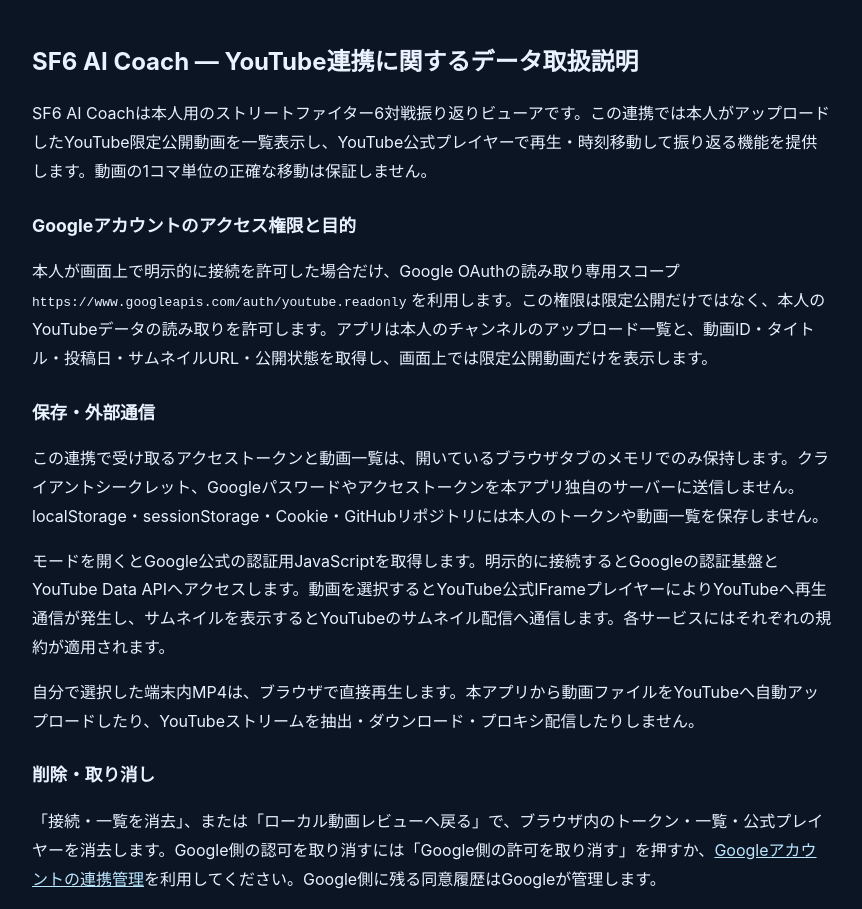
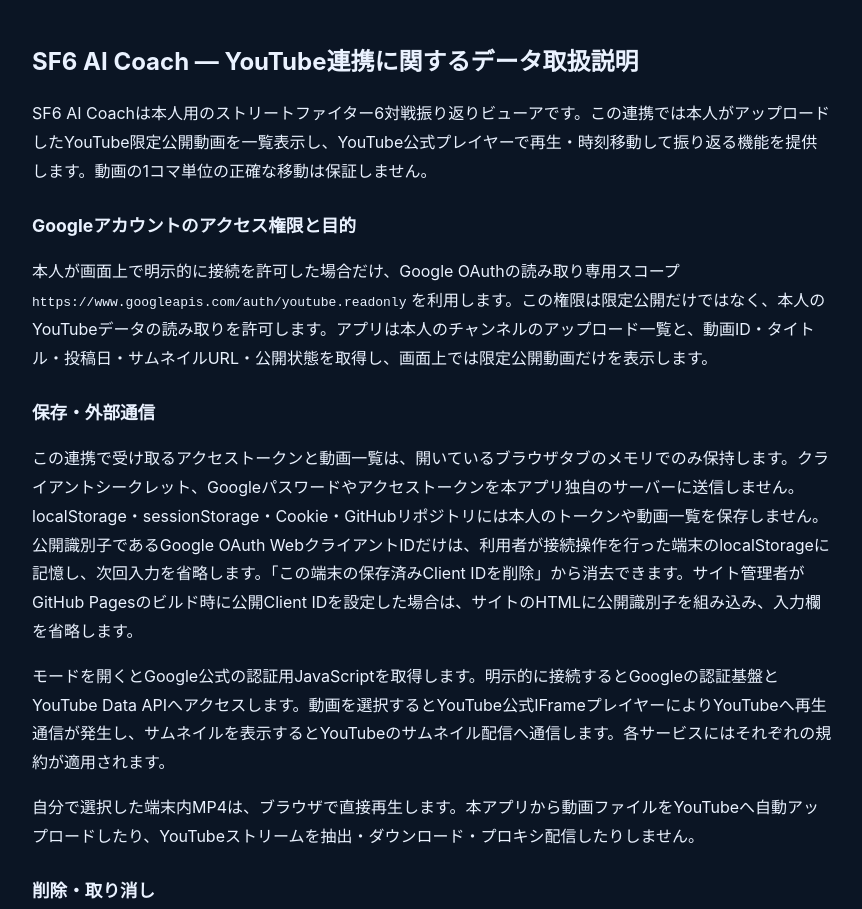
Before and after one commit to SashunDev/sf6-ai-coach-viewer, a plain HTML site: page youtube-privacy.html in a window 1280 px wide. Shown: the top 909 px of the page, without its empty margins (208-1070 px from the left). Drawn offline with Linux system fonts and the light colour scheme.

Commit message:
feat(#18): eliminate repeated public OAuth Client ID entry

```diff
--- a/youtube-privacy.html
+++ b/youtube-privacy.html
@@ -10,7 +10,7 @@
 <h2>Googleアカウントのアクセス権限と目的</h2>
 <p>本人が画面上で明示的に接続を許可した場合だけ、Google OAuthの読み取り専用スコープ <code>https://www.googleapis.com/auth/youtube.readonly</code> を利用します。この権限は限定公開だけではなく、本人のYouTubeデータの読み取りを許可します。アプリは本人のチャンネルのアップロード一覧と、動画ID・タイトル・投稿日・サムネイルURL・公開状態を取得し、画面上では限定公開動画だけを表示します。</p>
 <h2>保存・外部通信</h2>
-<p>この連携で受け取るアクセストークンと動画一覧は、開いているブラウザタブのメモリでのみ保持します。クライアントシークレット、Googleパスワードやアクセストークンを本アプリ独自のサーバーに送信しません。localStorage・sessionStorage・Cookie・GitHubリポジトリには本人のトークンや動画一覧を保存しません。</p>
+<p>この連携で受け取るアクセストークンと動画一覧は、開いているブラウザタブのメモリでのみ保持します。クライアントシークレット、Googleパスワードやアクセストークンを本アプリ独自のサーバーに送信しません。localStorage・sessionStorage・Cookie・GitHubリポジトリには本人のトークンや動画一覧を保存しません。公開識別子であるGoogle OAuth WebクライアントIDだけは、利用者が接続操作を行った端末のlocalStorageに記憶し、次回入力を省略します。「この端末の保存済みClient IDを削除」から消去できます。サイト管理者がGitHub Pagesのビルド時に公開Client IDを設定した場合は、サイトのHTMLに公開識別子を組み込み、入力欄を省略します。</p>
 <p>モードを開くとGoogle公式の認証用JavaScriptを取得します。明示的に接続するとGoogleの認証基盤とYouTube Data APIへアクセスします。動画を選択するとYouTube公式IFrameプレイヤーによりYouTubeへ再生通信が発生し、サムネイルを表示するとYouTubeのサムネイル配信へ通信します。各サービスにはそれぞれの規約が適用されます。</p>
 <p>自分で選択した端末内MP4は、ブラウザで直接再生します。本アプリから動画ファイルをYouTubeへ自動アップロードしたり、YouTubeストリームを抽出・ダウンロード・プロキシ配信したりしません。</p>
 <h2>削除・取り消し</h2>
```
